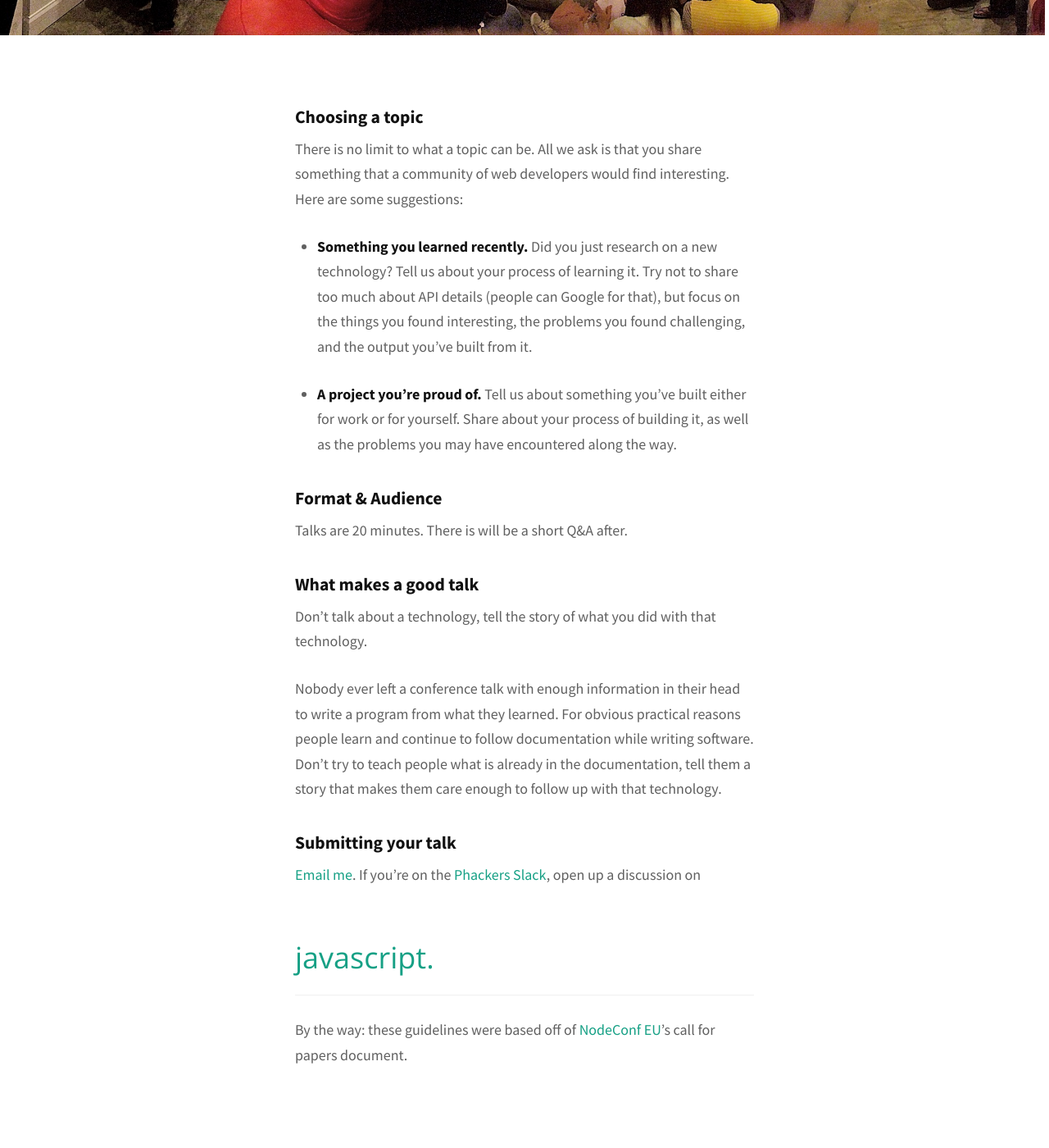
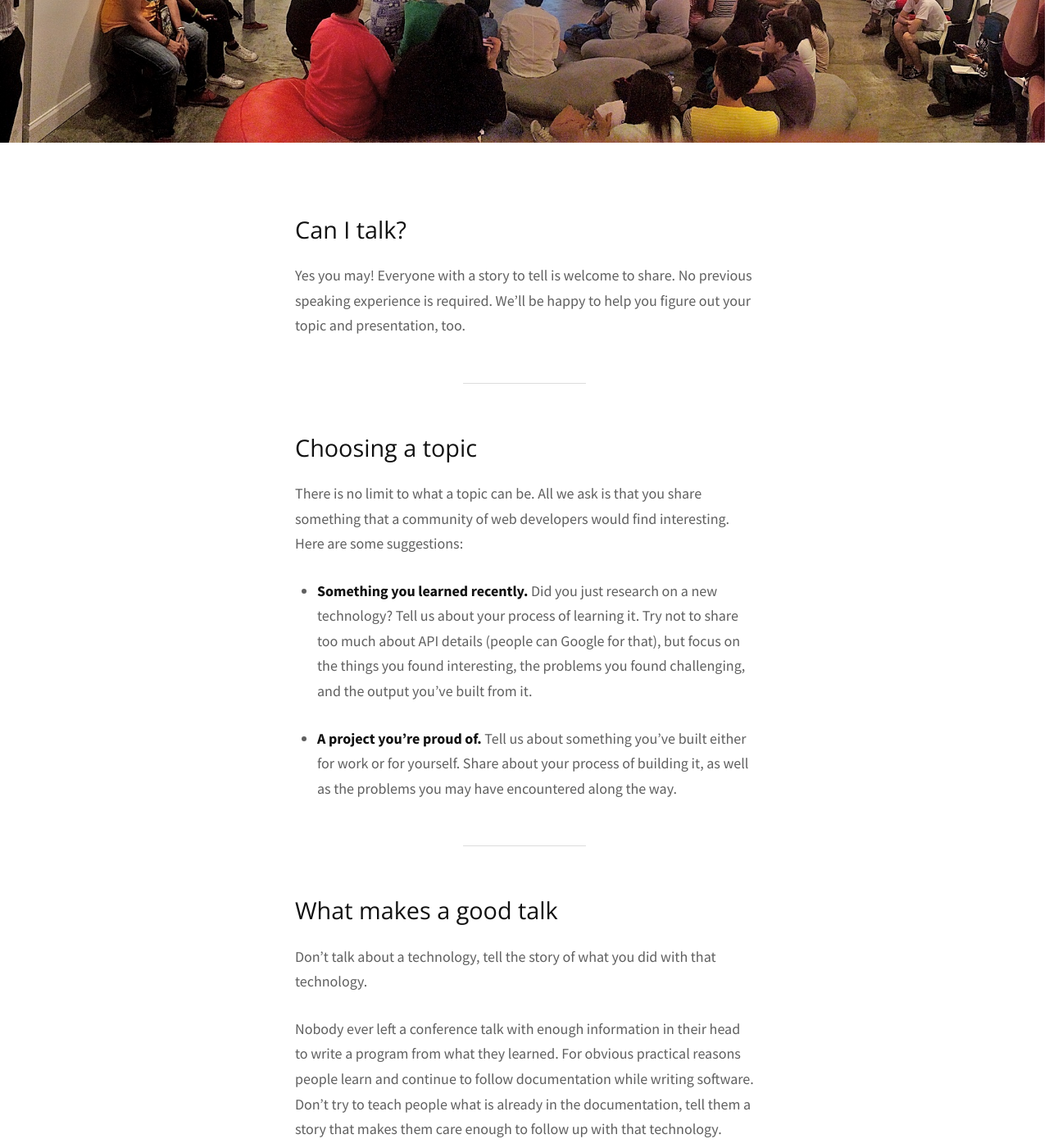
Before and after one commit to manilajs/manilajs.com, a Jekyll site: the page built from _posts/2015-05-11-submitting-a-talk.md, in a window 1280 px wide and 1400 px high, scrolled down 731 px. Shown: the whole window at 82% size. Built offline with Jekyll 4.4.1, drawn with Linux system fonts in a browser that asks for light colours; nearby versions of some CDN libraries; some web fonts are replaced; before the commit the page ends 2073 px from its top, so only the background shows below that; some of the changed text lies outside the part shown.

Commit message:
Update the talk document

```diff
--- a/_posts/2015-05-11-submitting-a-talk.md
+++ b/_posts/2015-05-11-submitting-a-talk.md
@@ -1,13 +1,23 @@
 ---
 title: Submit a talk
 ---
-The Manila.js community would be nothing if not for the people who share interesting things
+# Submit a talk
+
+The Manila.js community would be nothing if not for the people who share their stories.
 {:.brief-intro}
 
 ![](/images/header/011-panorama.jpg)
 {:.full-image.stretch.mspaced}
 
-### Choosing a topic
+## Can I talk?
+
+Yes you may! Everyone with a story to tell is welcome to share. No previous
+speaking experience is required. We'll be happy to help you figure out your
+topic and presentation, too.
+
+----
+
+## Choosing a topic
 
 There is no limit to what a topic can be. All we ask is that you share
 something that a community of web developers would find interesting. Here are
@@ -37,12 +45,24 @@
 teach people what is already in the documentation, tell them a story that makes
 them care enough to follow up with that technology.
 
-### Submitting your talk
+----
 
-[Email me](mailto:hello+mjs@ricostacruz.com). If you're on the [Phackers
+## Format & Audience
+
+Talks are 20 minutes. There is will be a short Q&A after.
+
+----
+
+## Submitting your talk
+
+[Email me](mailto:hello+mjs@ricostacruz.com) with your topic and some bullet
+points on what you want to discuss. If you're on the [Phackers
 Slack](http://phackers-slack.herkouapp.com), open up a discussion on
 #javascript.
 
-By the way: these guidelines were based off of [NodeConf EU][cfp]'s call for papers document.
+----
+
+These guidelines were based off of [NodeConf EU][cfp]'s call for
+papers document.
 
 [cfp]: http://github.com/nodeconf/EU-CFP
```
Also changed, not shown: other parts of _posts/2015-05-11-submitting-a-talk.md (+3 -5 lines), index.md (+1 -1 lines), _/Gemfile.lock.
